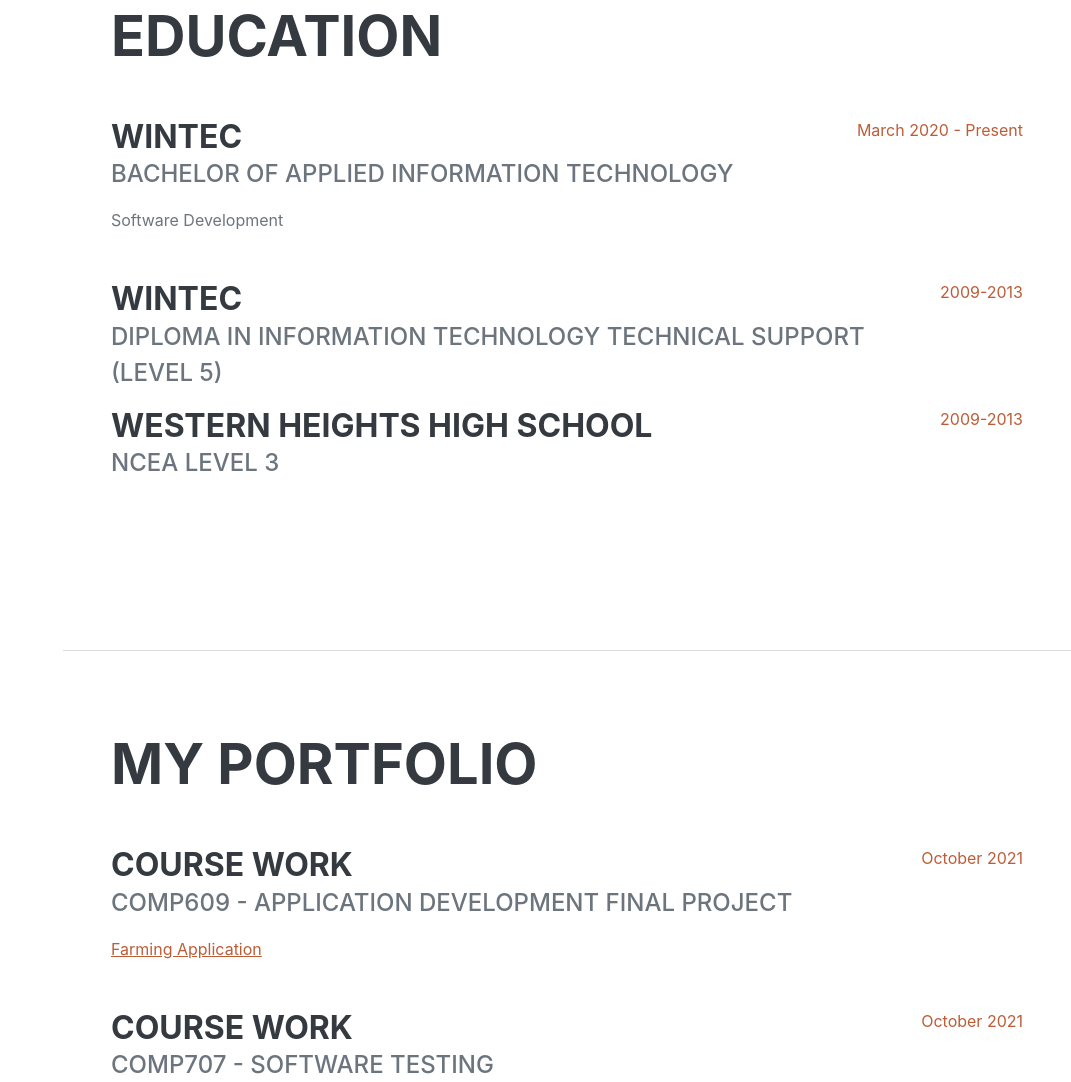
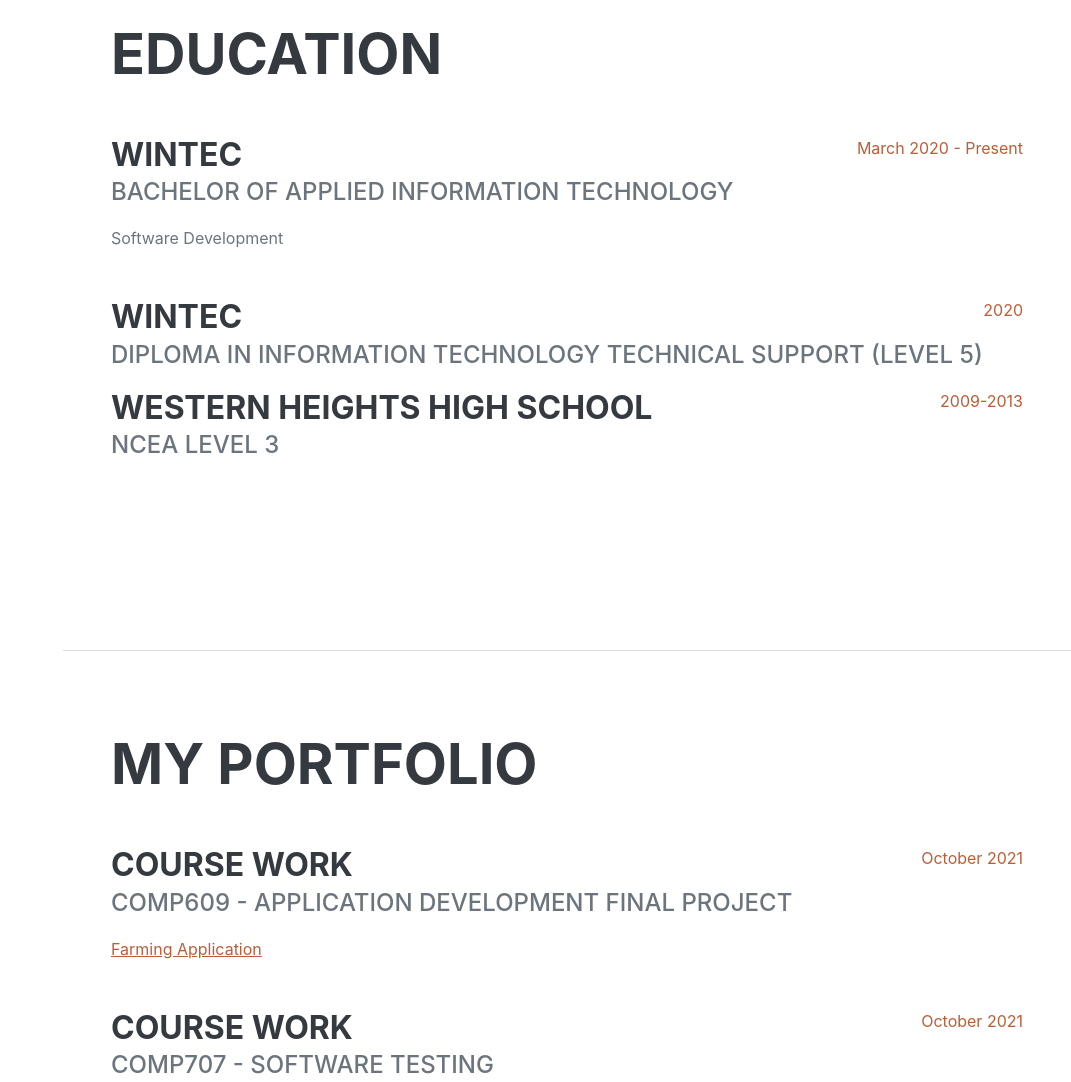
Before and after one commit to michaelcoates108/Portfolio, a plain HTML site: page index.html in a window 1280 px wide. Shown: the part 1752-2834 px from the top of the page, without its empty margins (209-1280 px from the left). Drawn offline with nearby package versions, Linux system fonts and the light colour scheme; a web font is replaced by a local one.

Commit message:
Update index.html

```diff
--- a/index.html
+++ b/index.html
@@ -99,7 +99,7 @@
                             <h3 class="mb-0">Wintec</h3>
                             <div class="subheading mb-3">Diploma in Information Technology Technical Support (Level 5)</div>
                         </div>
-                        <div class="flex-shrink-0"><span class="text-primary">2009-2013</span></div>
+                        <div class="flex-shrink-0"><span class="text-primary">2020</span></div>
                     </div>
                     <div class="d-flex flex-column flex-md-row justify-content-between">
                         <div class="flex-grow-1">
```
